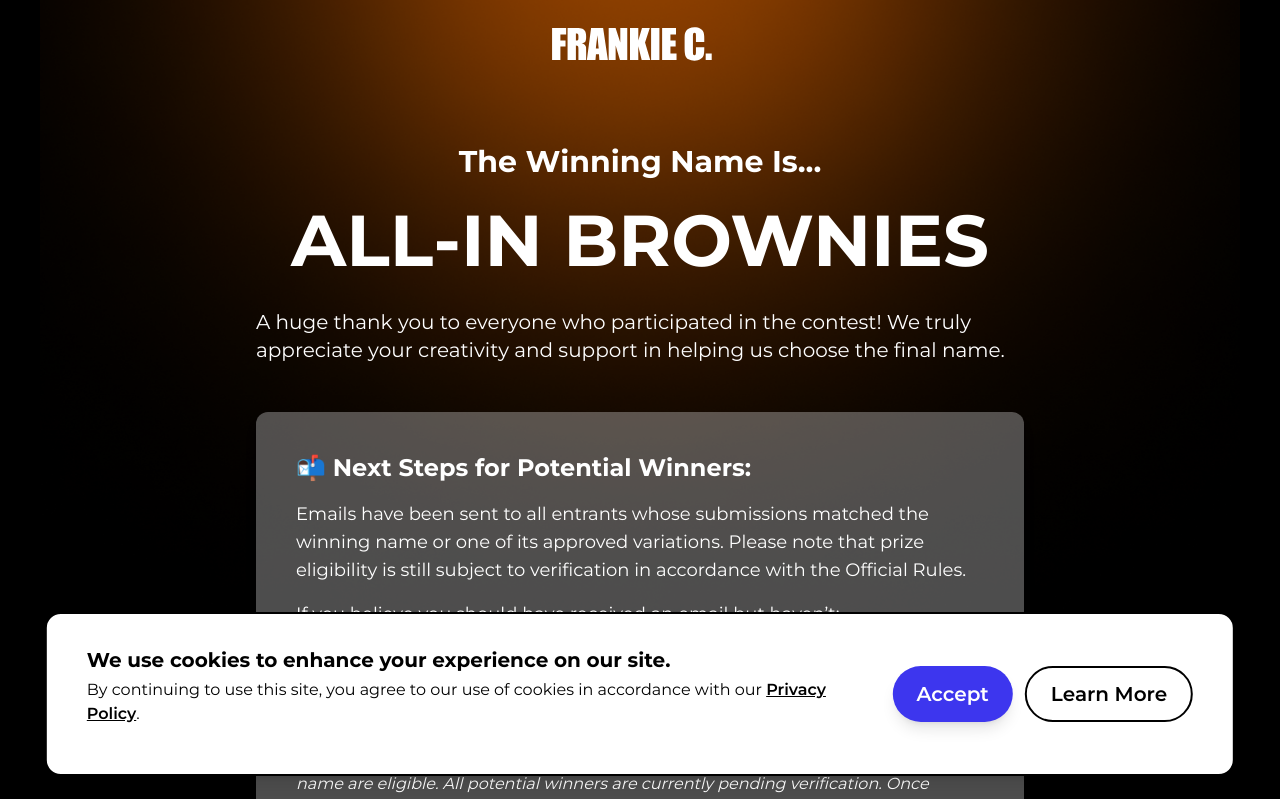
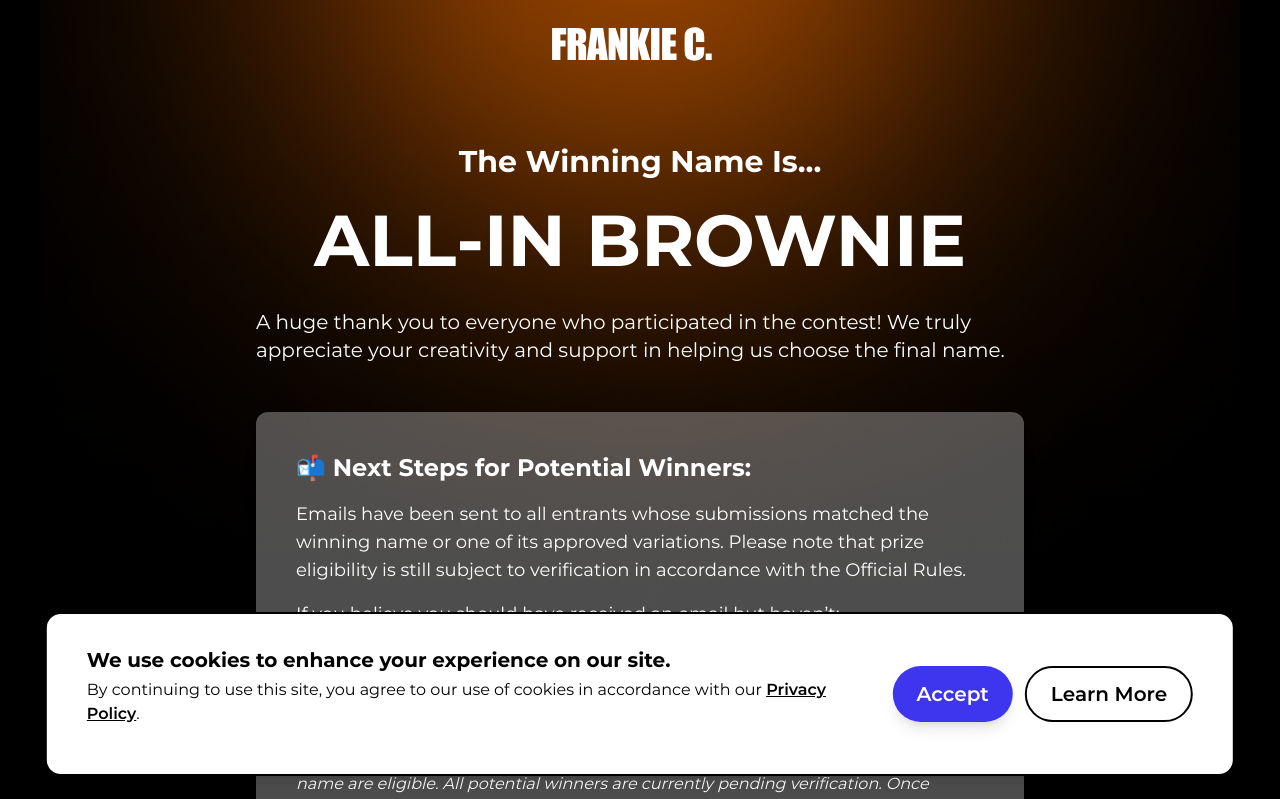
Before and after one commit to wesleyting/frankie-c-competition, a Next.js app: page / in a window 1280 px wide. Shown: the top 799 px of the page. Built offline with nearby package versions, Linux system fonts and the light colour scheme.

Commit message:
updated with correct voting name

```diff
--- a/app/page.js
+++ b/app/page.js
@@ -41,7 +41,7 @@ export default function VotePage() {
               The Winning Name Is...
             </h2>
             <h1 className="mb-6 xl:mb-8 text-center text-3xl font-bold text-white md:text-5xl lg:text-7xl md:leading-[1.2] mt-6">
-              ALL-IN BROWNIES
+              ALL-IN BROWNIE
             </h1>
 
             <p className="text-lg text-white md:text-xl mb-12 max-w-3xl mx-auto">
```
